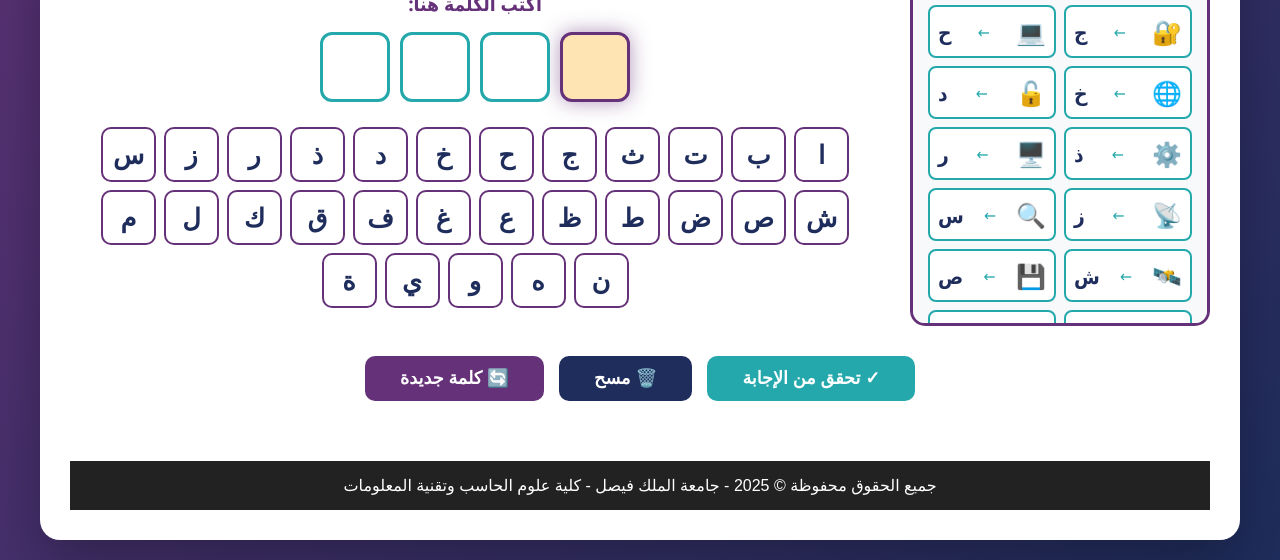
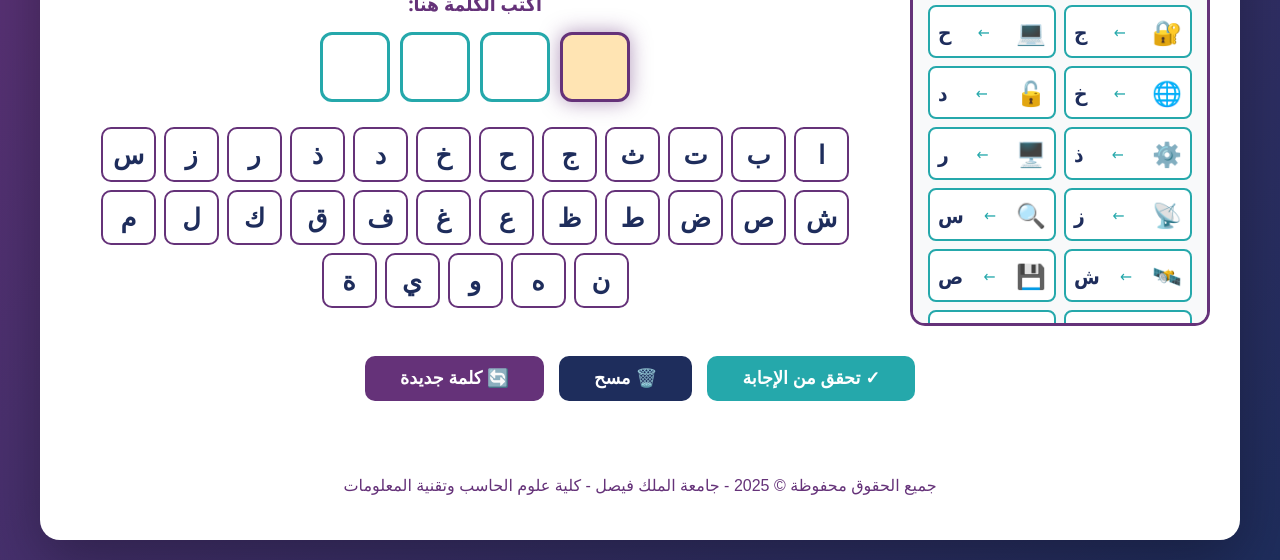
Before and after one commit to norashuaibi/Nabeh, a plain HTML site: page index.html in a window 1280 px wide. Shown: the part 445-1005 px from the top of the page. Drawn offline with Linux system fonts and the light colour scheme.

Commit message:
Update index.html

```diff
--- a/index.html
+++ b/index.html
@@ -376,8 +376,7 @@
             }
         }
         footer {
-  background-color: #222;           /* dark background */
-  color: #fff;                      /* white text */
+  color: #653279;                      /* white text */
   text-align: center;               /* centered text */
   padding: 15px 10px;               /* space around text */
   font-size: 1em;                   /* readable size */
```
